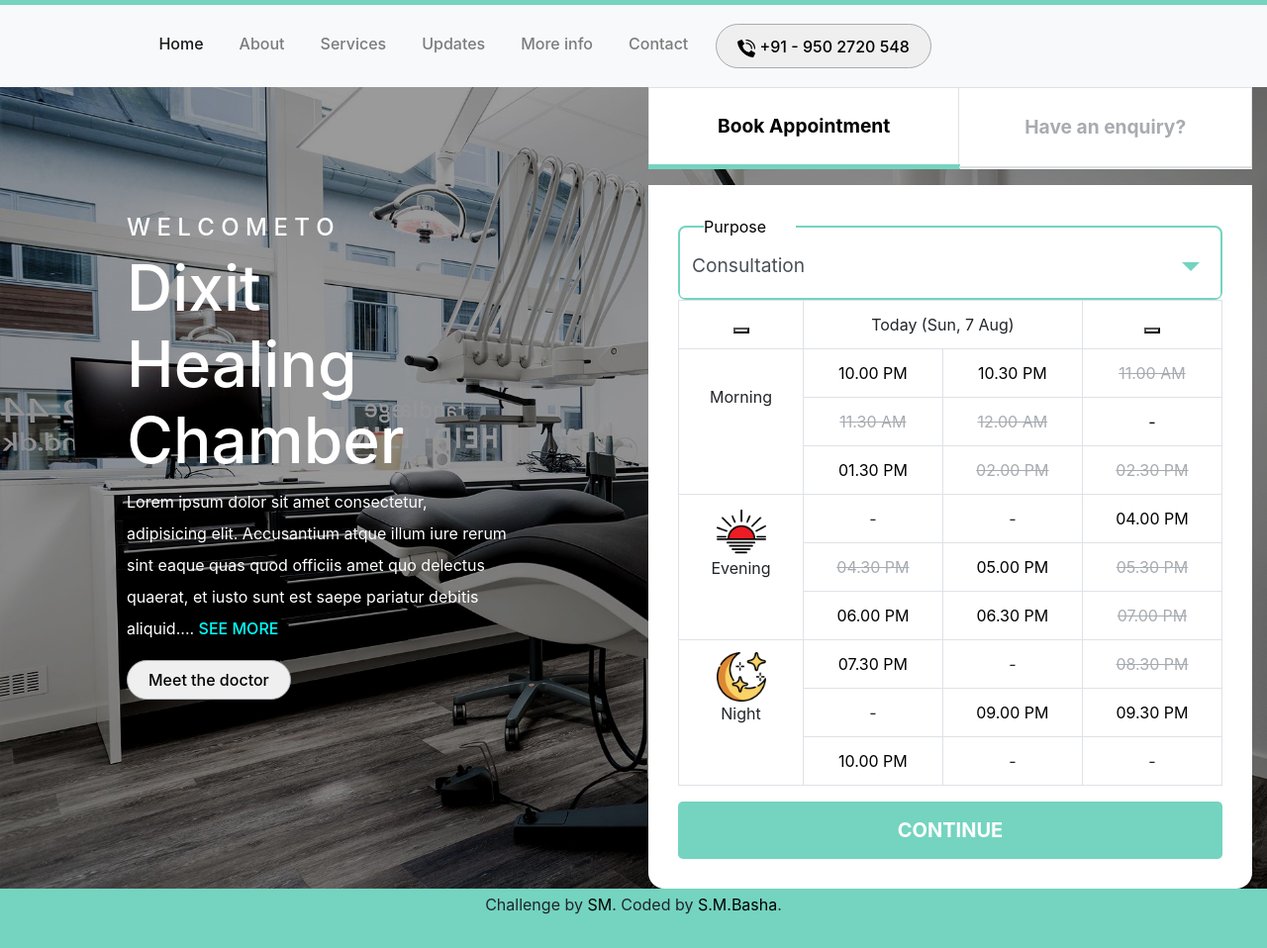
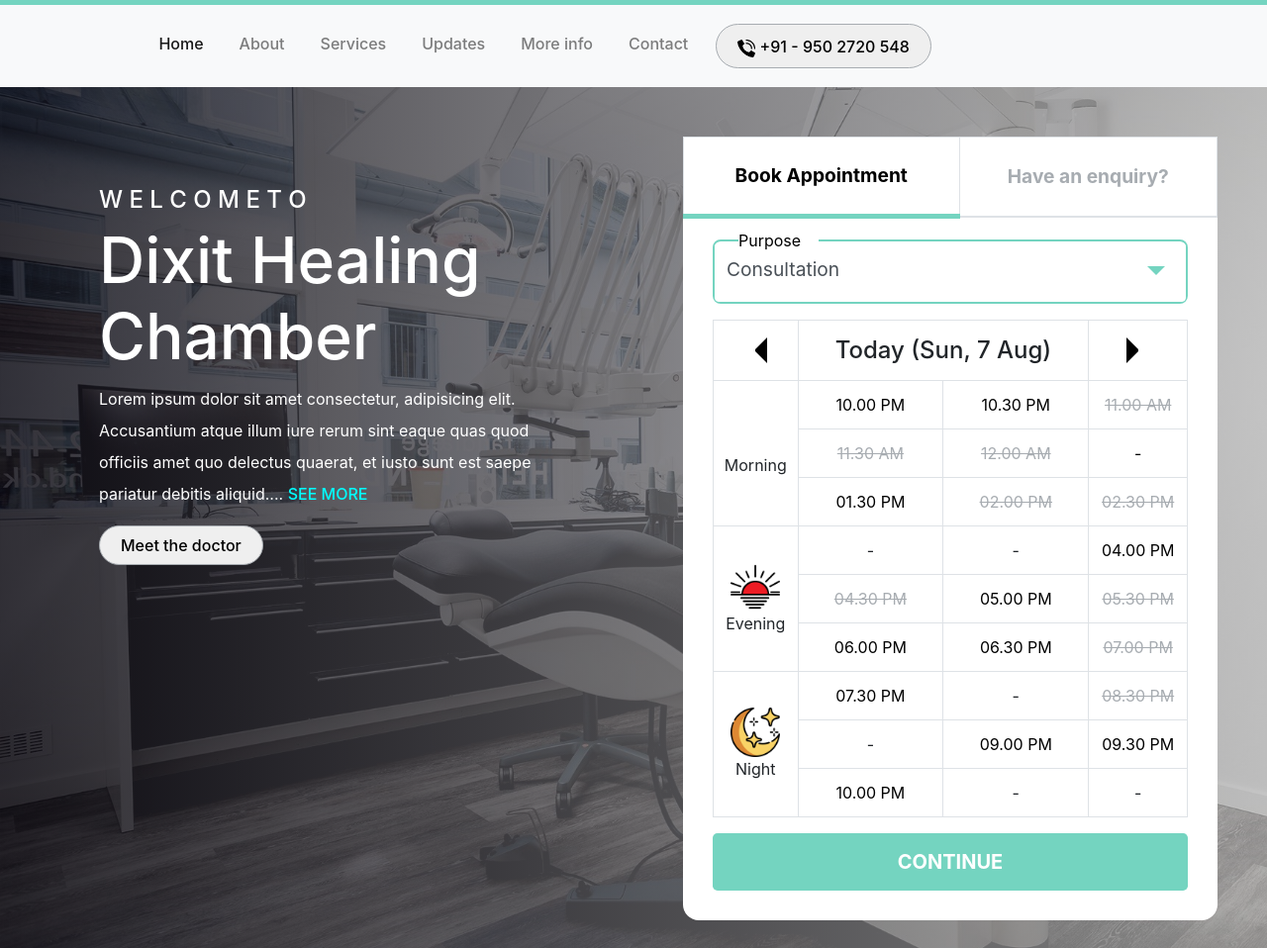
Before and after one commit to sm-basha/NF-DrAssignment, a plain HTML site: page index.html in a window 1280 px wide. Shown: the top 958 px of the page at 99% size. Drawn offline with nearby package versions, Linux system fonts and the light colour scheme.

Commit message:
Update style.css

```diff
--- a/style.css
+++ b/style.css
@@ -13,10 +13,9 @@ li{margin: 0 20px; font-weight: 500; font-size: 1.2rem; padding: 0.7rem 0;}
 .btnphone{margin-left: 150px;}
 .phone:hover{color: #000;}
 #mainbox{
-    background-image: url('images/dental-chamber.jpg');
+    background:linear-gradient(to right, rgba(16,14,23, 0.73), rgba(255, 255, 255, 0.52)), url('images/dental-chamber.jpg');
     background-repeat: no-repeat;
     background-size: cover;
-
 }
 .row{margin: 0;}
 h1{font-size: 4rem;}
@@ -24,8 +23,11 @@ p{line-height: 2rem;}
 span a{color: aqua; font-weight: 500;}
 
 .colbox{
-    padding: 10%;
-    color: #fff;
+  padding: 270px 110px 0 236px;
+  color: #fff;
+}
+.colbox2{
+  padding: 140px 456px 56px 30px;  color: #fff;
 }
 .drBtn{border-radius: 3rem;
   font-weight: 500;
@@ -35,9 +37,11 @@ span a{color: aqua; font-weight: 500;}
 
 /* BOOK Appointment */
 
+.table{margin-bottom: 0;}
+.w{margin: 1rem 0;}
 #bookApt{
   background-color: #fff;
-  padding: 30px;
+  padding:10px 30px 30px;
   border-bottom-right-radius: 1rem;
   border-bottom-left-radius: 1rem;
 }
@@ -73,7 +77,7 @@ display: block;
     width: 100%;
     max-width: 17%;
     padding: 0px;
-    margin-left: 1.5rem;margin-bottom: 0;}
+    margin-left: 1.5rem;margin-bottom: -10px;}
 
   .form-group>label{
     color: #000;
@@ -87,6 +91,28 @@ display: block;
     border:none;
   }
   .form-control{font-size: 1.2rem; height: 60px;padding-top: 0; border: 0; }
+
+.dropright .dropdown-toggle::after,.dropleft .dropdown-toggle::before {content: none;}
+
+.arrowBox{
+  border-radius: 5px;
+}
+.arrow-left{
+  border-top: 12px solid transparent;
+  border-bottom: 12px solid transparent;
+  border-right: 12px solid;
+  border-left: transparent;
+  background: transparent;
+  vertical-align: middle;
+}
+.arrow-right {
+  background: transparent;
+  border-top: 12px solid transparent;
+  border-bottom:12px solid transparent;
+  border-right: transparent;
+  border-left: 12px solid;
+  vertical-align: middle;
+}
 
 
 
@@ -107,14 +133,46 @@ display: block;
   }
 
 
+.date-picker{
+  width: 100%;
+    font-size: 1.2rem;
+    height: 70px;
+    vertical-align: middle;
+}
+.btn-group>.btn {
+  margin: 15px 0;
+  height: 60px;
+}
+.dropdown-toggle-split{
+  padding: 0 30px;
+}
+.btnDate{
+  font-weight: 500;
+  font-size: 1.5rem;
+}
+
+
+
+
+
+
+
+
   /* table */
 table{background-color: #fff;
   text-align: center; }
+
+  .table td, .table th {
+    padding: .75rem 0;
+    vertical-align: middle;
+    border-top: 1px solid #dee2e6;
+}
 
 a{text-decoration: none; color:#000; font-size: 1rem;}
 a:hover{text-decoration: none; color:#fff; font-size: 1rem;}
 td:hover{background-color: #74d4c0; color: #fff; }
 
+.notHover:hover{background-color: transparent; color: #000;}
 
 
 .lineThrough{
@@ -169,7 +227,7 @@ td:hover{background-color: #74d4c0; color: #fff; }
 
 .btnCONTINUE:hover{color: #fff;}
 
-
+button{outline: none;}
 
 .attribution{
   text-align: center;
@@ -182,5 +240,20 @@ td:hover{background-color: #74d4c0; color: #fff; }
   .form-inline{visibility: hidden;}
   .navbar{text-align: center;}
   .btnphone{margin: 0;}
+  .colbox2{
+    padding: 75px 136px 56px 150px;}
 
 }
+@media(max-width:1500px){
+  .colbox2{
+    padding: 50px;}
+    .colbox{padding:100px}
+}
+@media(max-width:700px){
+  .colbox2, .colbox{    padding: 5px;}
+  h1{font-size: 3rem;}
+  p{font-size: 1rem;}
+  a, .lineThrough{font-size: 0.7rem;}
+  a:hover{font-size: 0.7rem;}
+
+}
```
